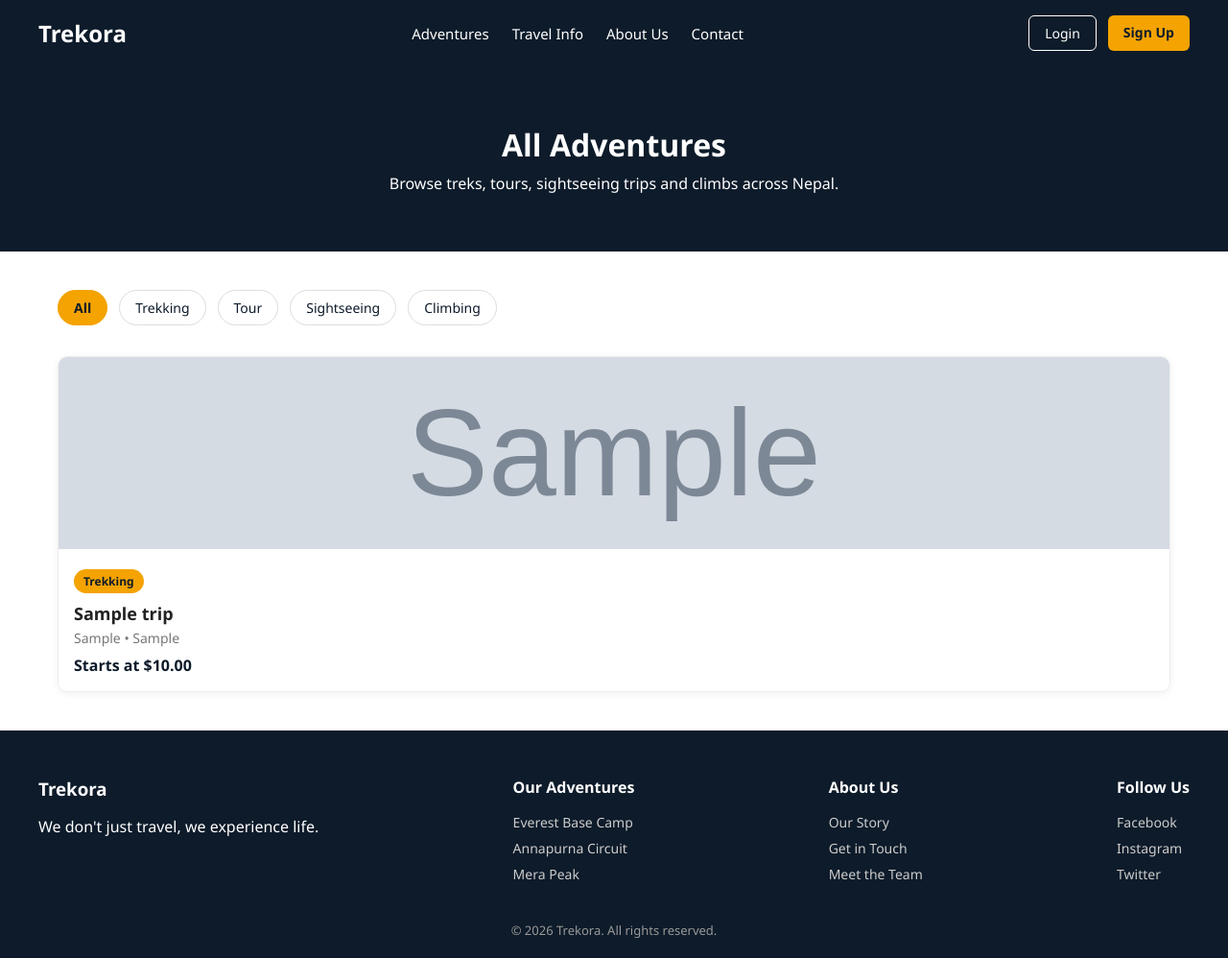
After one commit to sampada596/trekora, a Django app: page /adventures/ in a window 1280 px wide. The commit adds this page. Shown: the whole page at 96% size. Run offline with Django 5.2, Linux system fonts and the light colour scheme; tables that the repository leaves empty hold one stand-in row (values such as "Sample post"); grey boxes marked "Sample" are stand-in pictures.

Commit message:
Add trip listing and detail pages with category filtering

```diff
--- a/core/urls.py
+++ b/core/urls.py
@@ -3,4 +3,6 @@ from . import views
 
 urlpatterns = [
     path('', views.home, name='home'),
+    path('adventures/', views.trip_list, name='trip_list'),
+    path('adventures/<slug:slug>/', views.trip_detail, name='trip_detail'),
 ]
--- a/core/views.py
+++ b/core/views.py
@@ -1,4 +1,4 @@
-from django.shortcuts import render
+from django.shortcuts import render, get_object_or_404
 from .models import Trip
 
 def home(request):
@@ -7,3 +7,26 @@ def home(request):
         'featured_trips': featured_trips,
     }
     return render(request, 'home.html', context)
+
+
+def trip_list(request):
+    trips = Trip.objects.all()
+
+    category = request.GET.get('category')
+    if category:
+        trips = trips.filter(category=category)
+
+    context = {
+        'trips': trips,
+        'categories': Trip.CATEGORY_CHOICES,
+        'selected_category': category,
+    }
+    return render(request, 'trip_list.html', context)
+
+
+def trip_detail(request, slug):
+    trip = get_object_or_404(Trip, slug=slug)
+    context = {
+        'trip': trip,
+    }
+    return render(request, 'trip_detail.html', context)
--- a/static/css/style.css
+++ b/static/css/style.css
@@ -268,3 +268,77 @@ a.trip-card {
     color: inherit;
     display: block;
 }
+
+/* Page header */
+.page-header {
+    background: #0d1b2a;
+    color: #fff;
+    text-align: center;
+    padding: 60px 20px;
+}
+
+.page-header h1 {
+    font-size: 32px;
+    margin-bottom: 8px;
+}
+
+/* Listing page */
+.listing-page {
+    max-width: 1200px;
+    margin: 0 auto;
+    padding: 40px 20px;
+}
+
+.filter-bar {
+    display: flex;
+    gap: 12px;
+    margin-bottom: 32px;
+    flex-wrap: wrap;
+}
+
+.filter-btn {
+    text-decoration: none;
+    color: #0d1b2a;
+    border: 1px solid #ddd;
+    padding: 8px 16px;
+    border-radius: 20px;
+    font-size: 14px;
+}
+
+.filter-btn.active {
+    background: #f4a300;
+    border-color: #f4a300;
+    color: #0d1b2a;
+    font-weight: 600;
+}
+
+/* Trip detail page */
+.trip-detail-img {
+    width: 100%;
+    max-height: 450px;
+    object-fit: cover;
+}
+
+.trip-detail-body {
+    max-width: 800px;
+    margin: 0 auto;
+    padding: 40px 20px;
+}
+
+.trip-description {
+    margin: 20px 0;
+    line-height: 1.7;
+    color: #444;
+}
+
+.trip-detail-price {
+    display: flex;
+    align-items: center;
+    gap: 24px;
+    margin-top: 24px;
+}
+
+.trip-detail-price h2 {
+    font-size: 28px;
+    color: #0d1b2a;
+}
--- a/templates/base.html
+++ b/templates/base.html
@@ -14,7 +14,7 @@
             <a href="{% url 'home' %}" class="logo">Trekora</a>
 
             <nav class="nav-links">
-                <a href="#">Adventures</a>
+                <a href="{% url 'trip_list' %}">Adventures</a>
                 <a href="#">Travel Info</a>
                 <a href="#">About Us</a>
                 <a href="#">Contact</a>
--- /dev/null
+++ b/templates/trip_list.html
@@ -0,0 +1,40 @@
+{% extends "base.html" %}
+{% load static %}
+
+{% block title %}Adventures - Trekora{% endblock %}
+
+{% block content %}
+
+<section class="page-header">
+    <h1>All Adventures</h1>
+    <p>Browse treks, tours, sightseeing trips and climbs across Nepal.</p>
+</section>
+
+<section class="listing-page">
+
+    <div class="filter-bar">
+        <a href="{% url 'trip_list' %}" class="filter-btn {% if not selected_category %}active{% endif %}">All</a>
+        {% for value, label in categories %}
+        <a href="?category={{ value }}" class="filter-btn {% if selected_category == value %}active{% endif %}">{{ label }}</a>
+        {% endfor %}
+    </div>
+
+    <div class="trip-grid">
+        {% for trip in trips %}
+        <a href="{% url 'trip_detail' trip.slug %}" class="trip-card">
+            <img src="{{ trip.cover_image.url }}" alt="{{ trip.title }}">
+            <div class="trip-info">
+                <span class="trip-category">{{ trip.get_category_display }}</span>
+                <h3>{{ trip.title }}</h3>
+                <p class="trip-meta">{{ trip.region }} &bull; {{ trip.duration }}</p>
+                <p class="trip-price">Starts at ${{ trip.price }}</p>
+            </div>
+        </a>
+        {% empty %}
+        <p>No trips found.</p>
+        {% endfor %}
+    </div>
+
+</section>
+
+{% endblock %}
```
Also changed, not shown: templates/trip_detail.html (added, +25 -0 lines).
